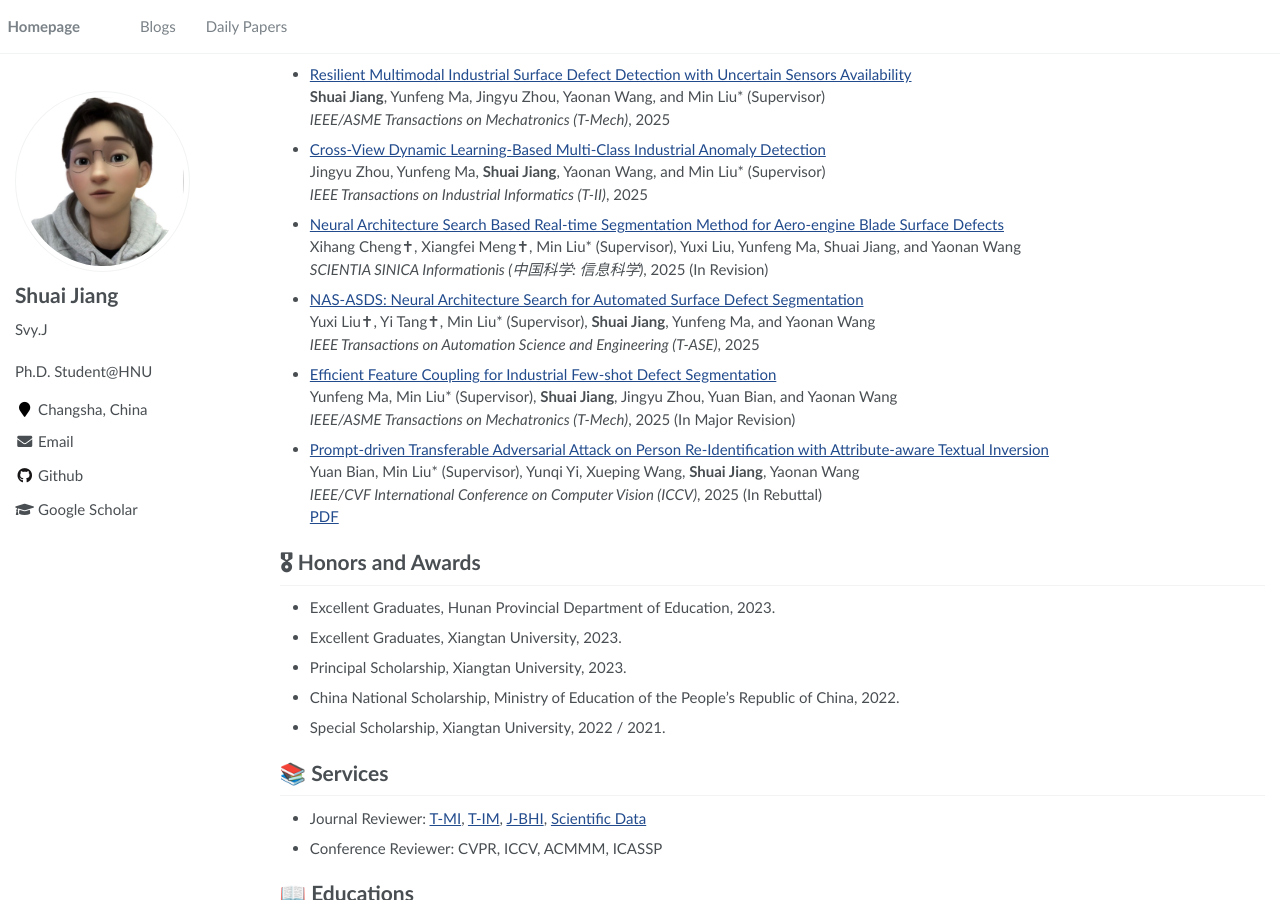
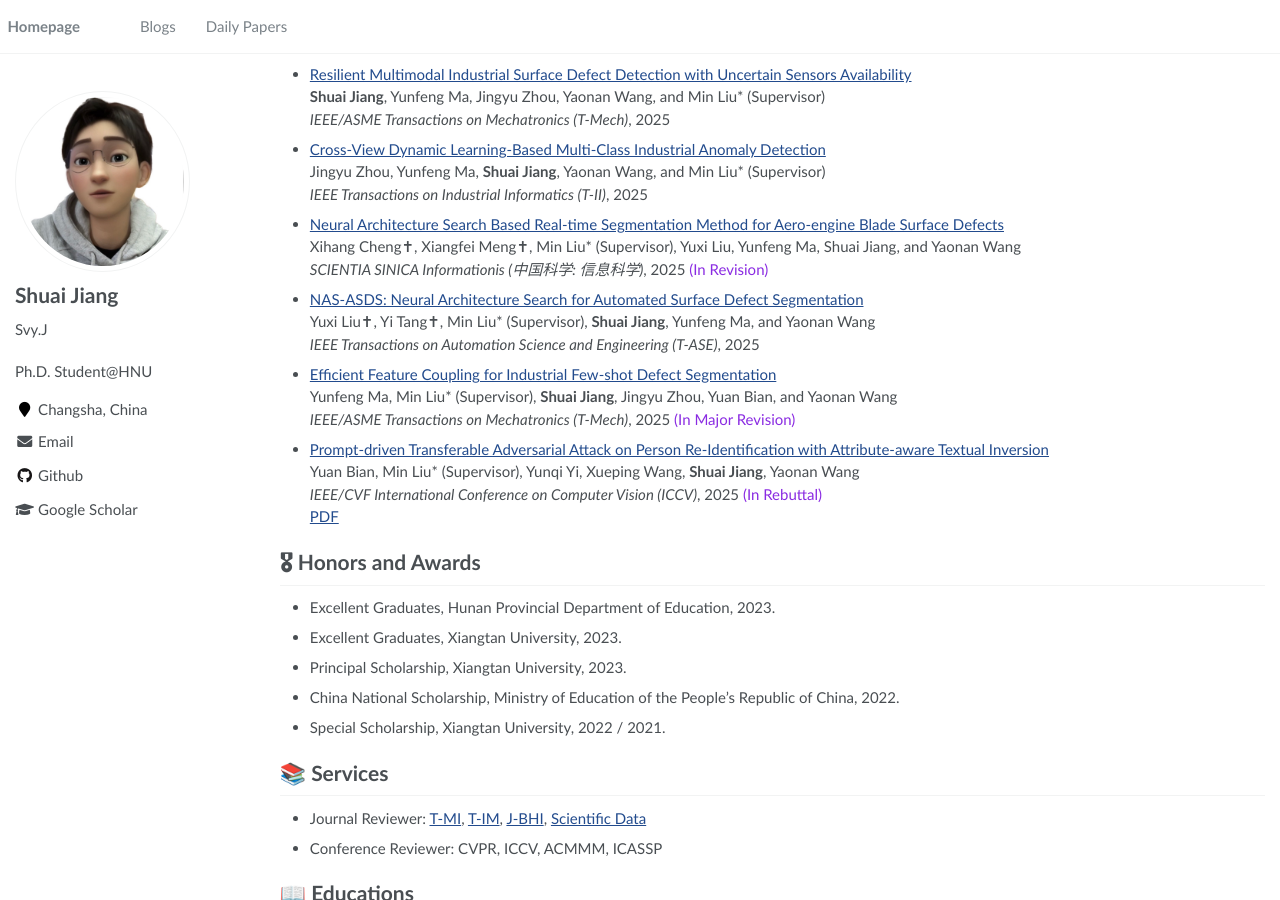
Before and after one commit to SvyJ/svyj.github.io, a Jekyll site: the page built from _pages/index.md, in a window 1280 px wide and 900 px high, scrolled down 1999 px. Built offline with Jekyll 4.4.1, drawn with Linux system fonts in a browser that asks for light colours.

Commit message:
Update index.md

```diff
--- a/_pages/index.md
+++ b/_pages/index.md
@@ -126,7 +126,7 @@
 
 - [Neural Architecture Search Based Real-time Segmentation Method for Aero-engine Blade Surface Defects](https://ieeexplore.ieee.org)<br>
   Xihang Cheng✝, Xiangfei Meng✝, Min Liu* (Supervisor), Yuxi Liu, Yunfeng Ma, Shuai Jiang, and Yaonan Wang<br>
-  _SCIENTIA SINICA Informationis (中国科学: 信息科学)_, 2025 (In Revision)<br>
+  _SCIENTIA SINICA Informationis (中国科学: 信息科学)_, 2025 <font color="#8A2BE2">(In Revision)</font><br>
 
 - [NAS-ASDS: Neural Architecture Search for Automated Surface Defect Segmentation](https://ieeexplore.ieee.org/xpl/RecentIssue.jsp?punumber=8856)<br>
   Yuxi Liu✝, Yi Tang✝, Min Liu* (Supervisor), **Shuai Jiang**, Yunfeng Ma, and Yaonan Wang<br>
@@ -134,11 +134,11 @@
 
 - [Efficient Feature Coupling for Industrial Few-shot Defect Segmentation](https://ieeexplore.ieee.org/xpl/RecentIssue.jsp?punumber=3516)<br>
   Yunfeng Ma, Min Liu* (Supervisor), **Shuai Jiang**, Jingyu Zhou, Yuan Bian, and Yaonan Wang<br>
-  _IEEE/ASME Transactions on Mechatronics (T-Mech)_, 2025 (In Major Revision)<br>
+  _IEEE/ASME Transactions on Mechatronics (T-Mech)_, 2025 <font color="#8A2BE2">(In Major Revision)</font><br>
 
 - [Prompt-driven Transferable Adversarial Attack on Person Re-Identification with Attribute-aware Textual Inversion](https://arxiv.org/abs/2502.19697)<br>
   Yuan Bian, Min Liu* (Supervisor), Yunqi Yi, Xueping Wang, **Shuai Jiang**, Yaonan Wang<br>
-  _IEEE/CVF International Conference on Computer Vision (ICCV)_, 2025 (In Rebuttal)<br>
+  _IEEE/CVF International Conference on Computer Vision (ICCV)_, 2025 <font color="#8A2BE2">(In Rebuttal)</font><br>
   [PDF](https://arxiv.org/pdf/2502.19697)
 
 # 🎖 Honors and Awards
```
